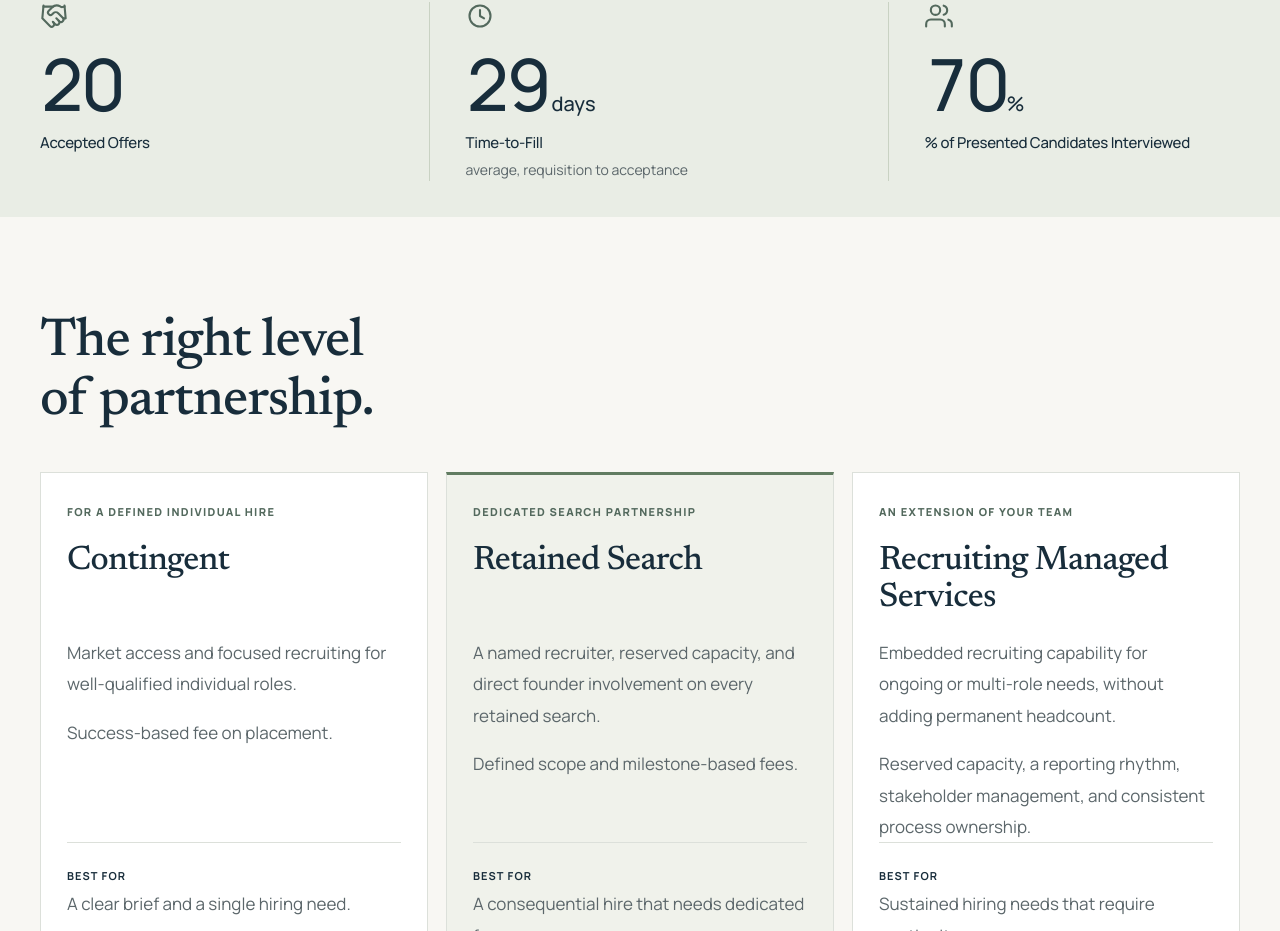
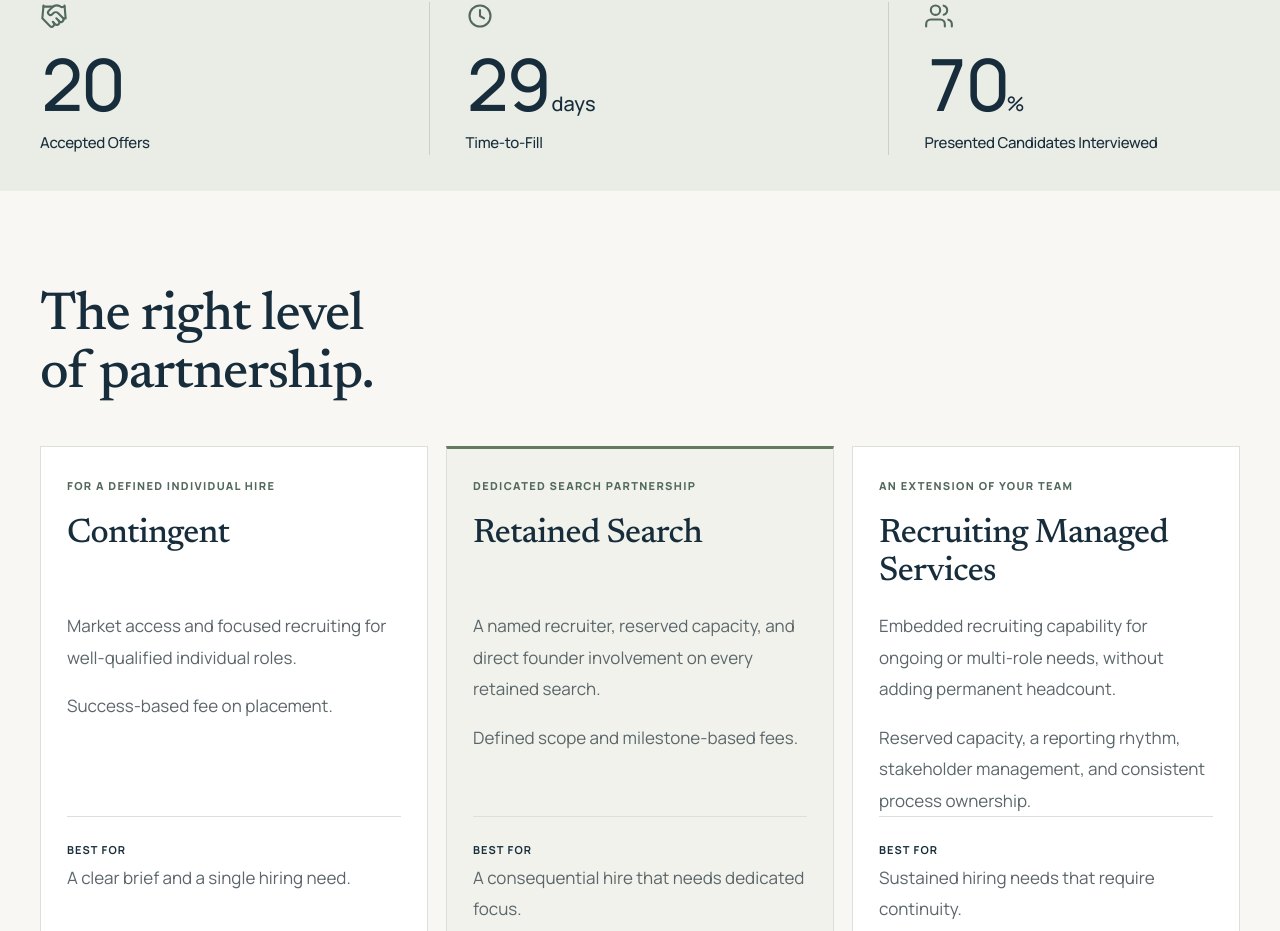
Before and after one commit to myRightHire/right-hire-website, a React (Vite) app: page / in a window 1280 px wide. Shown: the part 773-1704 px from the top of the page. Built offline with nearby package versions, Linux system fonts and the light colour scheme.

Commit message:
Metrics: remove subtext line and '% of' prefix on third label
Co-Authored-By: Claude Sonnet 4.6 <noreply@anthropic.com>

```diff
--- a/src/app/App.tsx
+++ b/src/app/App.tsx
@@ -28,11 +28,11 @@ export default function App() {
         </div>
         <div>
           <svg className="v2-metric-icon" viewBox="0 0 24 24" fill="none" stroke="currentColor" strokeWidth="1.8" strokeLinecap="round" strokeLinejoin="round" aria-hidden="true"><circle cx="12" cy="12" r="9"/><polyline points="12 7 12 12 15.5 14"/></svg>
-          <strong>29<span> days</span></strong><h3>Time-to-Fill</h3><p>average, requisition to acceptance</p>
+          <strong>29<span> days</span></strong><h3>Time-to-Fill</h3>
         </div>
         <div>
           <svg className="v2-metric-icon" viewBox="0 0 24 24" fill="none" stroke="currentColor" strokeWidth="1.8" strokeLinecap="round" strokeLinejoin="round" aria-hidden="true"><path d="M17 21v-2a4 4 0 0 0-4-4H5a4 4 0 0 0-4 4v2"/><circle cx="9" cy="7" r="4"/><path d="M23 21v-2a4 4 0 0 0-3-3.87"/><path d="M16 3.13a4 4 0 0 1 0 7.75"/></svg>
-          <strong>70<span>%</span></strong><h3>% of Presented Candidates Interviewed</h3>
+          <strong>70<span>%</span></strong><h3>Presented Candidates Interviewed</h3>
         </div>
       </div></div></section>
       <section id="engagement-models"><div className="container"><div className="v2-section-head"><div><h2>The right level<br/>of partnership.</h2></div></div><div className="v2-models">{models.map((m,i)=><article className={i===1?"v2-model featured":"v2-model"} key={m.name}><p className="eyebrow">{m.tag}</p><h3>{m.name}</h3><p>{m.body}</p><p className="v2-model-details">{m.details}</p><div className="v2-fit"><strong>Best for</strong><p>{m.fit}</p></div><a href={`mailto:c@myrighthire.com?subject=${encodeURIComponent("Discuss " + m.name)}`}>Talk about this model <span aria-hidden="true">↗</span></a></article>)}</div></div></section>
```
